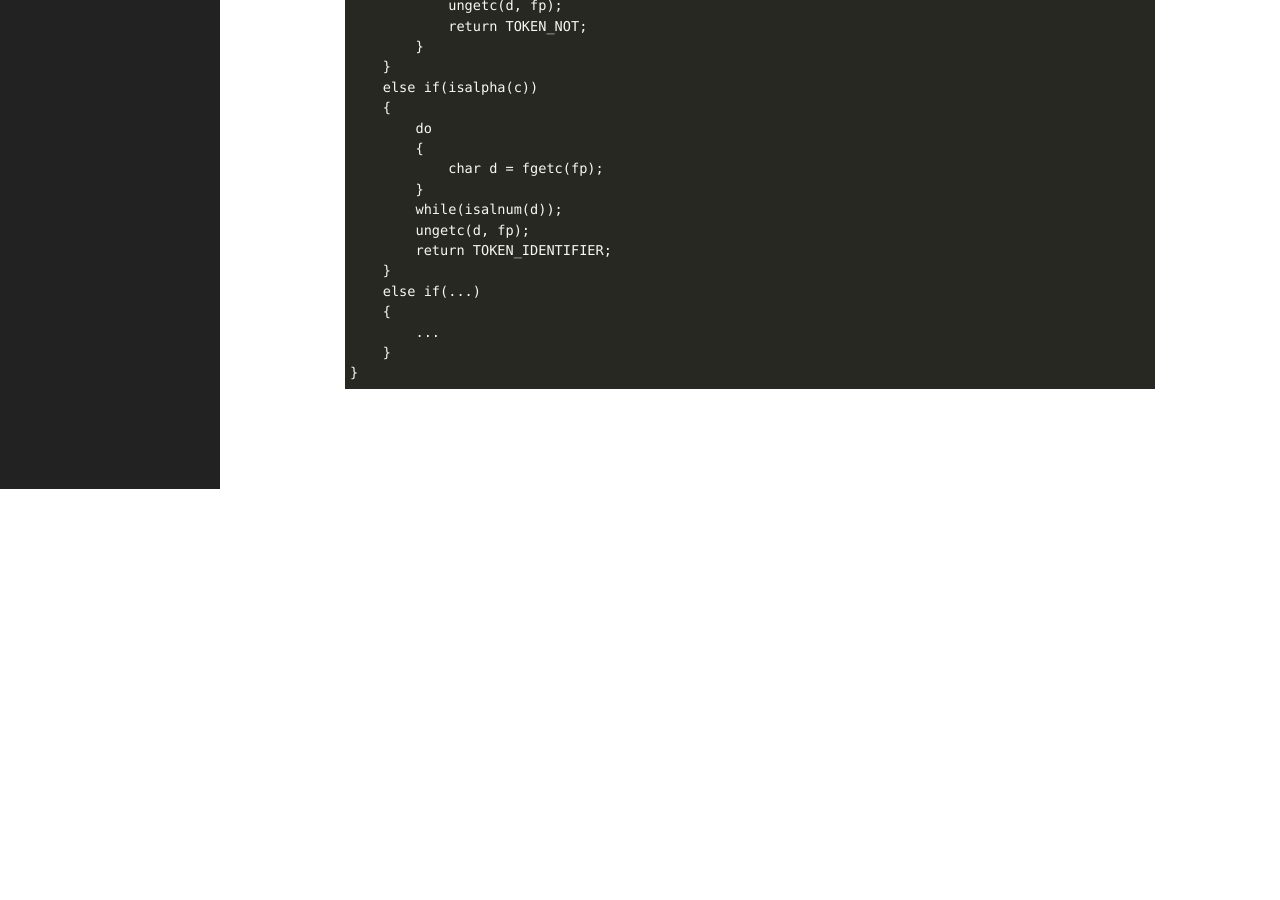
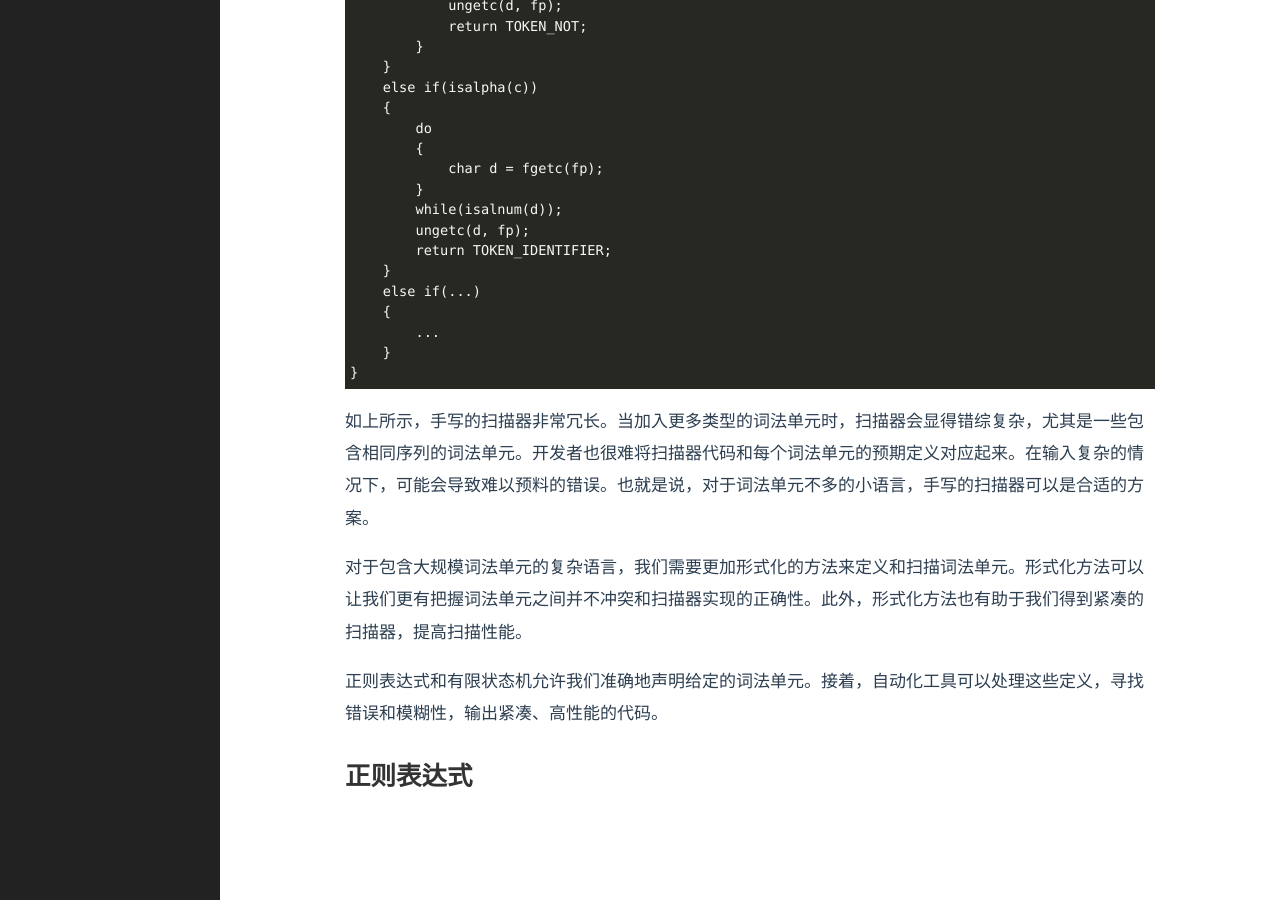
Before and after one commit to cangye-ma/cangye-ma.github.io, a Jekyll site: the page built from _posts/2023-04-29-Scanning-compilerbook.md, in a window 1280 px wide and 900 px high, scrolled down 963 px. Built offline with Jekyll 4.4.1, drawn with Linux system fonts in a browser that asks for light colours; before the commit the page ends 1452 px from its top, so only the background shows below that.

Commit message:
update scanning-compilerbook

````diff
--- a/_posts/2023-04-29-Scanning-compilerbook.md
+++ b/_posts/2023-04-29-Scanning-compilerbook.md
@@ -63,3 +63,11 @@ token_t scan_token( FILE *fp ) {
     }
 }
 ```
+
+如上所示，手写的扫描器非常冗长。当加入更多类型的词法单元时，扫描器会显得错综复杂，尤其是一些包含相同序列的词法单元。开发者也很难将扫描器代码和每个词法单元的预期定义对应起来。在输入复杂的情况下，可能会导致难以预料的错误。也就是说，对于词法单元不多的小语言，手写的扫描器可以是合适的方案。
+
+对于包含大规模词法单元的复杂语言，我们需要更加形式化的方法来定义和扫描词法单元。形式化方法可以让我们更有把握词法单元之间并不冲突和扫描器实现的正确性。此外，形式化方法也有助于我们得到紧凑的扫描器，提高扫描性能。
+
+正则表达式和有限状态机允许我们准确地声明给定的词法单元。接着，自动化工具可以处理这些定义，寻找错误和模糊性，输出紧凑、高性能的代码。
+
+## 正则表达式
````
